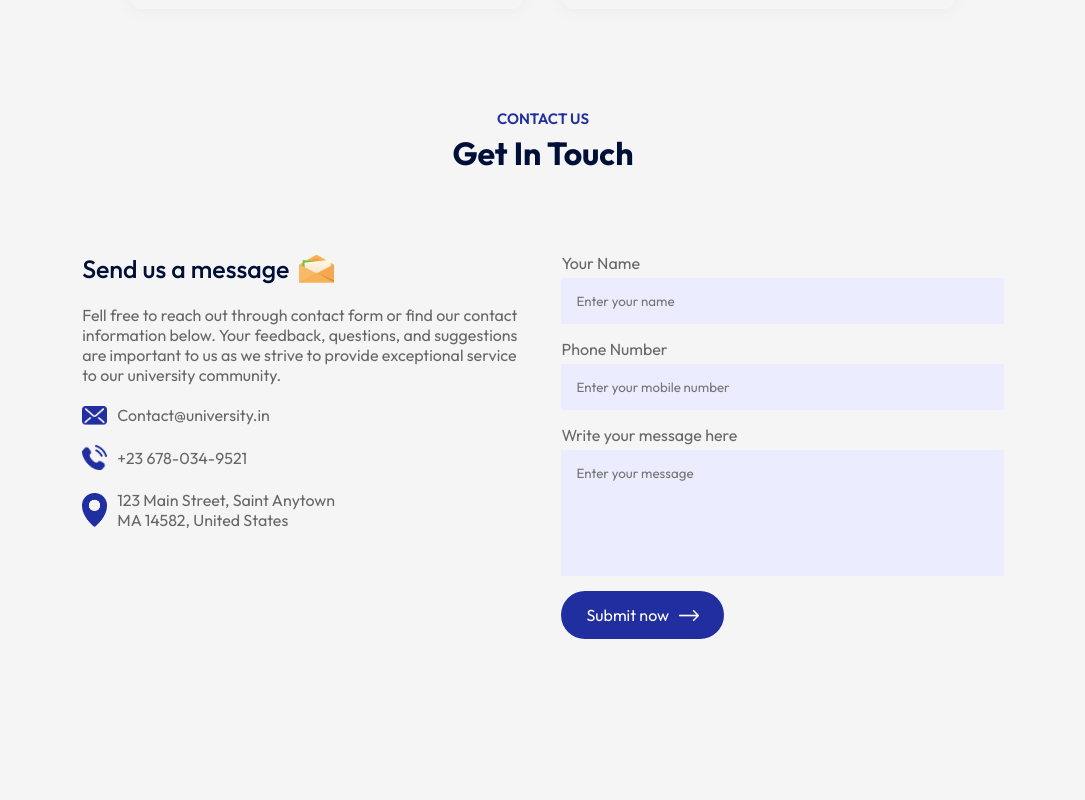
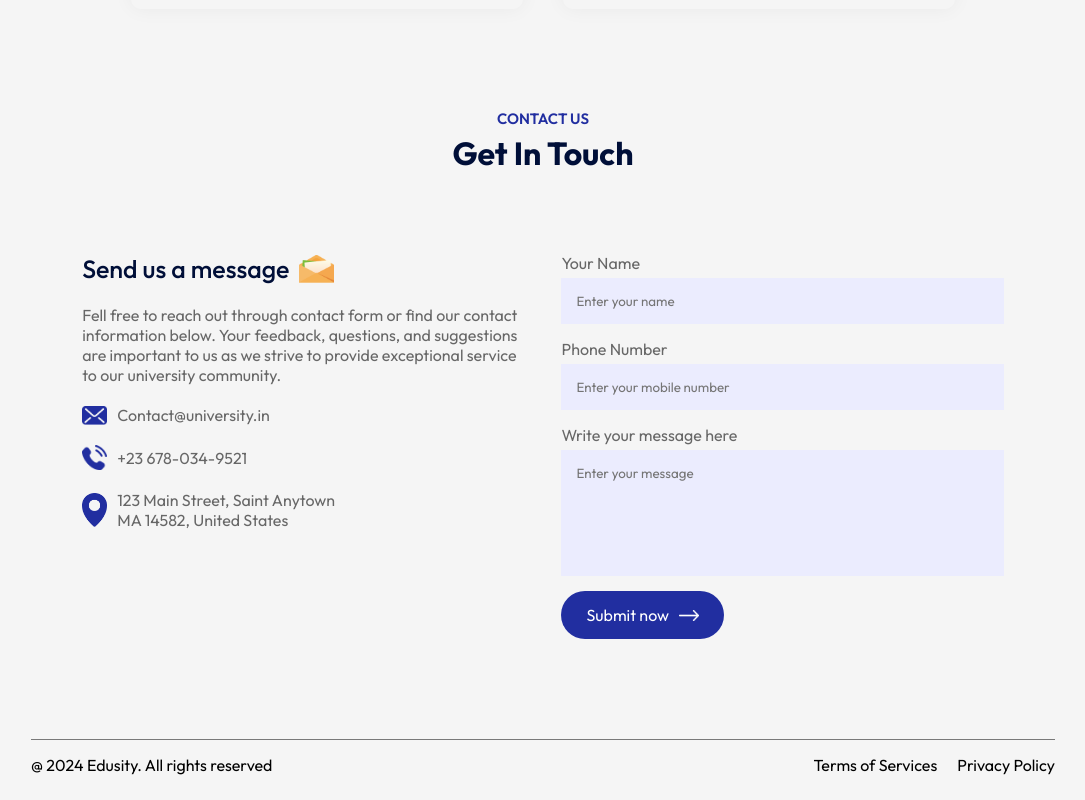
Before and after one commit to AvinashKalwale/university, a React (Vite) app in the folder educationSity/: page / in a window 1280 px wide. Shown: the part 2931-3731 px from the top of the page, without its empty margins (97-1182 px from the left). Before the commit the page ends 3670 px from the top, so only its background shows below. Built offline with nearby package versions, Linux system fonts and the light colour scheme.

Commit message:
react scroll package installed

```diff
--- a/educationSity/src/App.jsx
+++ b/educationSity/src/App.jsx
@@ -7,6 +7,7 @@
 import Campus from './components/Campus/Campus'
 import Testimonials from './components/Testimonials/Testimonials'
 import Contact from './components/Contact/Contact'
+import Footer from './components/Footer/Footer'
 
 const App = () => {
   return (
@@ -23,6 +24,7 @@
       <Testimonials/>
       <Title subTitle='Contact Us ' title='Get In Touch'/>
       <Contact/>
+      <Footer/>
       </div>
     </div>
   )
--- a/educationSity/src/components/Footer/Footer.css
+++ b/educationSity/src/components/Footer/Footer.css
@@ -0,0 +1,14 @@
+.footer{
+    margin: 10px auto;
+    display: flex;
+    align-items: center;
+    justify-content: space-between;
+    border-top: 1px solid #797979;
+    padding: 15px 0;
+}
+
+.footer ul li {
+    list-style: none;
+    display: inline-block;
+    margin-left: 20px;
+}
--- a/educationSity/src/components/Footer/Footer.jsx
+++ b/educationSity/src/components/Footer/Footer.jsx
@@ -3,7 +3,13 @@
 
 const Footer = () => {
   return (
-    <div className='footer'></div>
+    <div className='footer'>
+        <p>@ 2024 Edusity. All rights reserved</p>
+        <ul>
+            <li>Terms of Services</li>
+            <li>Privacy Policy</li>
+        </ul>
+    </div>
   )
 }
 
--- /dev/null
+++ b/package.json
@@ -0,0 +1,5 @@
+{
+  "dependencies": {
+    "react-scroll": "^1.9.0"
+  }
+}
```
Also changed, not shown: 1 other file (tests, documents, lock files or other folders).
